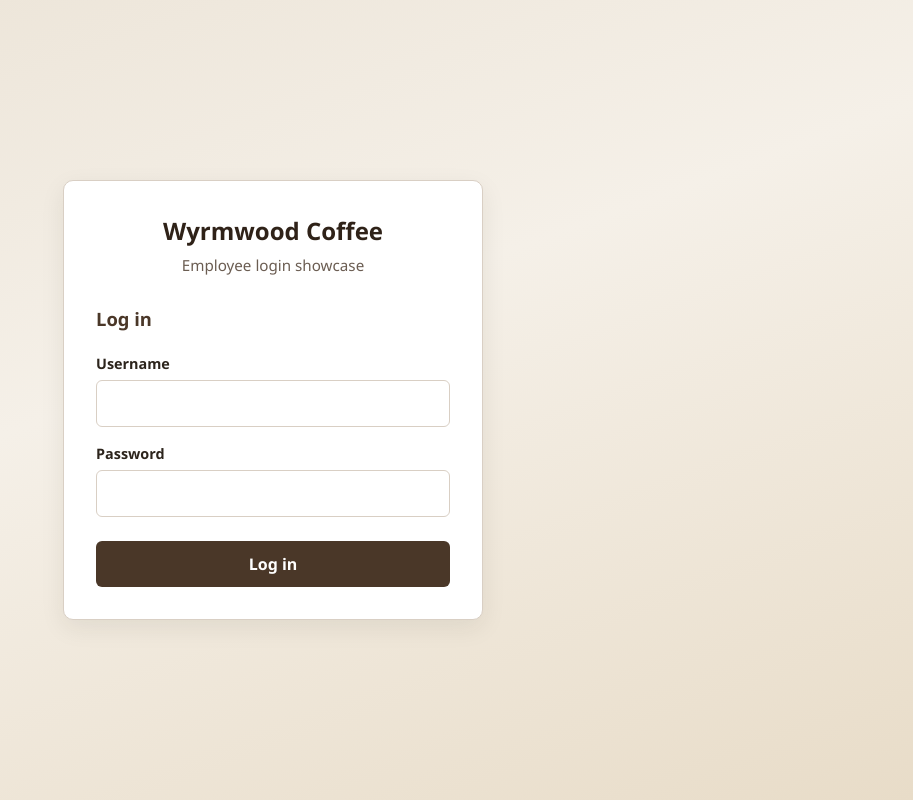
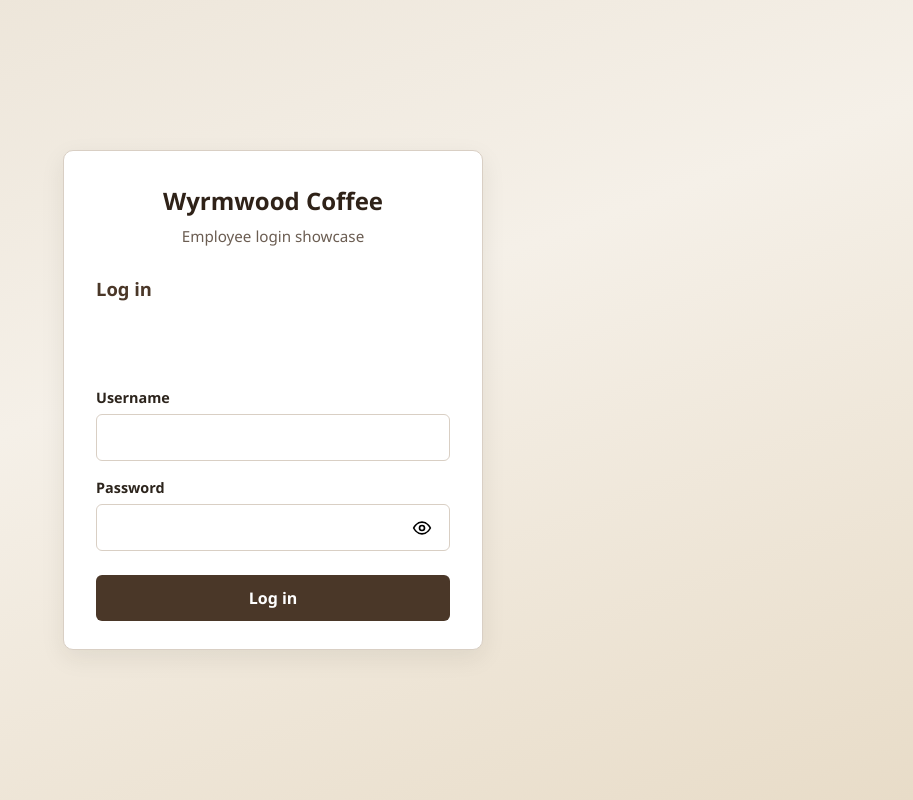
Before and after one commit to Wyrmwood-Collective/wyrmwood-coffee, a Vue app in the folder frontend/: page / in a window 1280 px wide. Shown: the whole page, without its empty margins (367-1280 px from the left). Built offline with nearby package versions, Linux system fonts and the light colour scheme.

Commit message:
WC-65 Add show password functionality

```diff
--- a/frontend/src/assets/style.css
+++ b/frontend/src/assets/style.css
@@ -50,6 +50,14 @@ body {
   border-radius: var(--radius);
   box-shadow: var(--shadow);
   padding: 2rem;
+}
+
+.login-card {
+  height: 500px;
+}
+
+.login-message {
+  min-height: 4rem;
 }
 
 .card-wide {
@@ -420,3 +428,36 @@ h2 {
 .btn-text:hover {
   text-decoration: underline;
 }
+
+.password-field {
+  position: relative;
+  width: 100%;
+}
+
+.password-field input {
+  width: 100%;
+  box-sizing: border-box;
+  padding-right: 44px;
+}
+
+.password-toggle {
+  position: absolute;
+  top: 50%;
+  right: 12px;
+  transform: translateY(-50%);
+  width: 32px;
+  height: 32px;
+  padding: 0;
+  border: none;
+  background: transparent;
+  display: flex;
+  align-items: center;
+  justify-content: center;
+  cursor: pointer;
+}
+
+.password-toggle svg {
+  width: 20px;
+  height: 20px;
+  display: block;
+}
--- a/frontend/src/views/LoginView.vue
+++ b/frontend/src/views/LoginView.vue
@@ -10,6 +10,7 @@ const router = useRouter();
 
 const username = ref("");
 const password = ref("");
+const showPassword = ref(false);
 const errorMessage = ref("");
 const submitting = ref(false);
 
@@ -37,7 +38,7 @@ async function handleSubmit() {
 
 <template>
   <main class="page">
-    <section class="card">
+    <section class="card login-card">
       <header class="brand">
         <h1>Wyrmwood Coffee</h1>
         <p>Employee login showcase</p>
@@ -45,7 +46,9 @@ async function handleSubmit() {
 
       <h2>Log in</h2>
 
+      <div class="login-message">
         <FormMessage :text="errorMessage" type="error" />
+      </div>
 
       <form @submit.prevent="handleSubmit">
         <div class="form-field">
@@ -62,14 +65,54 @@ async function handleSubmit() {
 
         <div class="form-field">
           <label for="password">Password</label>
+
+          <div class="password-field">
             <input
               id="password"
               v-model="password"
               name="password"
-            type="password"
+              :type="showPassword ? 'text' : 'password'"
               autocomplete="current-password"
               required
             />
+
+            <button
+              type="button"
+              class="password-toggle"
+              :aria-label="showPassword ? 'Hide password' : 'Show password'"
+              @click="showPassword = !showPassword"
+            >
+              <svg
+                v-if="!showPassword"
+                aria-hidden="true"
+                viewBox="0 0 24 24"
+                width="20"
+                height="20"
+                fill="none"
+                stroke="currentColor"
+                stroke-width="2"
+              >
+                <path d="M2 12s3.5-7 10-7 10 7 10 7-3.5 7-10 7S2 12 2 12Z" />
+                <circle cx="12" cy="12" r="3" />
+              </svg>
+
+              <svg
+                v-else
+                aria-hidden="true"
+                viewBox="0 0 24 24"
+                width="20"
+                height="20"
+                fill="none"
+                stroke="currentColor"
+                stroke-width="2"
+              >
+                <path d="m3 3 18 18" />
+                <path d="M10.6 10.6a2 2 0 0 0 2.8 2.8" />
+                <path d="M9.9 4.2A10.6 10.6 0 0 1 12 4c6.5 0 10 8 10 8a17.7 17.7 0 0 1-2 3" />
+                <path d="M6.6 6.6C3.6 8.7 2 12 2 12s3.5 8 10 8a9.7 9.7 0 0 0 4.4-1" />
+              </svg>
+            </button>
+          </div>
         </div>
 
         <button class="btn btn-primary" type="submit" :disabled="submitting">
--- a/frontend/src/views/SignupView.vue
+++ b/frontend/src/views/SignupView.vue
@@ -54,6 +54,8 @@ const lastName = ref("");
 const username = ref("");
 const password = ref("");
 const confirmPassword = ref("");
+const showPassword = ref(false);
+const showConfirmPassword = ref(false);
 const role = ref<EmployeeRole>("employee");
 const hourlyRate = ref("15.00");
 const hireDate = ref(todayIsoDate());
@@ -70,6 +72,8 @@ function resetForm() {
   username.value = "";
   password.value = "";
   confirmPassword.value = "";
+  showPassword.value = false;
+  showConfirmPassword.value = false;
   role.value = "employee";
   hourlyRate.value = "15.00";
   hireDate.value = todayIsoDate();
@@ -184,13 +188,60 @@ async function handleSubmit() {
 
         <div class="form-field">
           <label for="password">Password</label>
+
+          <div class="password-field">
             <input
               id="password"
               v-model="password"
-            type="password"
+              :type="showPassword ? 'text' : 'password'"
               autocomplete="new-password"
               required
             />
+
+            <button
+              class="password-toggle"
+              type="button"
+              :aria-label="showPassword ? 'Hide password' : 'Show password'"
+              @click="showPassword = !showPassword"
+            >
+              <svg
+                v-if="showPassword"
+                xmlns="http://www.w3.org/2000/svg"
+                width="20"
+                height="20"
+                viewBox="0 0 24 24"
+                fill="none"
+                stroke="currentColor"
+                stroke-width="2"
+                stroke-linecap="round"
+                stroke-linejoin="round"
+                aria-hidden="true"
+              >
+                <path d="M3 3l18 18" />
+                <path d="M10.6 10.6a2 2 0 0 0 2.8 2.8" />
+                <path d="M9.9 4.2A10.6 10.6 0 0 1 12 4c5 0 9 4 10 8a12.7 12.7 0 0 1-2 3.7" />
+                <path d="M6.6 6.6C4.3 8 2.7 10 2 12c1 4 5 8 10 8a10.4 10.4 0 0 0 4.1-.8" />
+              </svg>
+
+              <svg
+                v-else
+                xmlns="http://www.w3.org/2000/svg"
+                width="20"
+                height="20"
+                viewBox="0 0 24 24"
+                fill="none"
+                stroke="currentColor"
+                stroke-width="2"
+                stroke-linecap="round"
+                stroke-linejoin="round"
+                aria-hidden="true"
+              >
+                <path d="M2 12s3.5-7 10-7 10 7 10 7-3.5 7-10 7S2 12 2 12z" />
+                <circle cx="12" cy="12" r="3" />
+              </svg>
+            </button>
+          </div>
+
           <p class="hint">
             At least 8 characters with a capital letter, a number, and a special character.
           </p>
@@ -198,13 +249,59 @@ async function handleSubmit() {
 
         <div class="form-field">
           <label for="confirm_password">Confirm password</label>
+
+          <div class="password-field">
             <input
               id="confirm_password"
               v-model="confirmPassword"
-            type="password"
+              :type="showConfirmPassword ? 'text' : 'password'"
               autocomplete="new-password"
               required
             />
+
+            <button
+              class="password-toggle"
+              type="button"
+              :aria-label="showConfirmPassword ? 'Hide confirm password' : 'Show confirm password'"
+              @click="showConfirmPassword = !showConfirmPassword"
+            >
+              <svg
+                v-if="showConfirmPassword"
+                xmlns="http://www.w3.org/2000/svg"
+                width="20"
+                height="20"
+                viewBox="0 0 24 24"
+                fill="none"
+                stroke="currentColor"
+                stroke-width="2"
+                stroke-linecap="round"
+                stroke-linejoin="round"
+                aria-hidden="true"
+              >
+                <path d="M3 3l18 18" />
+                <path d="M10.6 10.6a2 2 0 0 0 2.8 2.8" />
+                <path d="M9.9 4.2A10.6 10.6 0 0 1 12 4c5 0 9 4 10 8a12.7 12.7 0 0 1-2 3.7" />
+                <path d="M6.6 6.6C4.3 8 2.7 10 2 12c1 4 5 8 10 8a10.4 10.4 0 0 0 4.1-.8" />
+              </svg>
+
+              <svg
+                v-else
+                xmlns="http://www.w3.org/2000/svg"
+                width="20"
+                height="20"
+                viewBox="0 0 24 24"
+                fill="none"
+                stroke="currentColor"
+                stroke-width="2"
+                stroke-linecap="round"
+                stroke-linejoin="round"
+                aria-hidden="true"
+              >
+                <path d="M2 12s3.5-7 10-7 10 7 10 7-3.5 7-10 7S2 12 2 12z" />
+                <circle cx="12" cy="12" r="3" />
+              </svg>
+            </button>
+          </div>
         </div>
 
         <p class="form-section-title">Employment</p>
```
Lines whose indentation alone changed are shown as unchanged.
